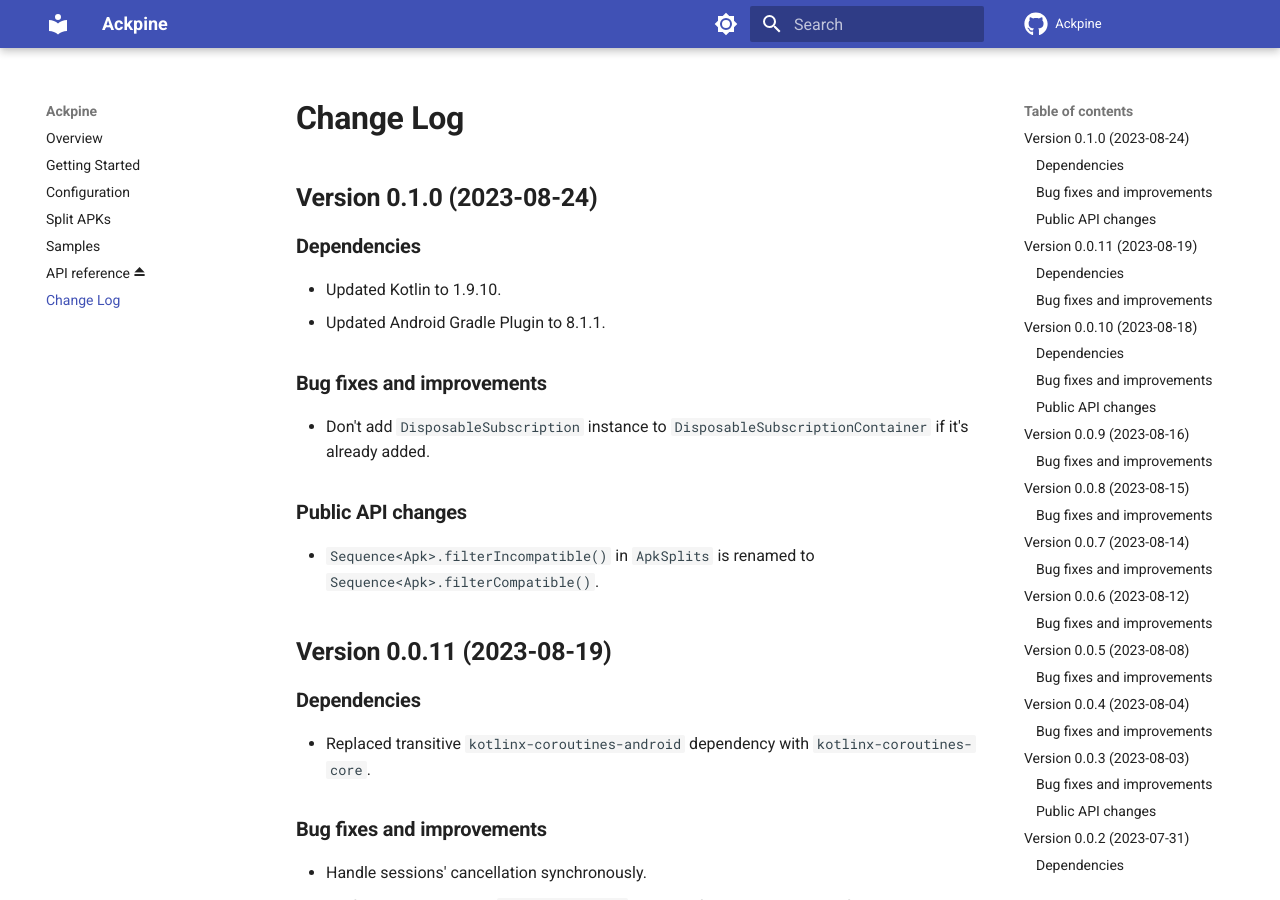
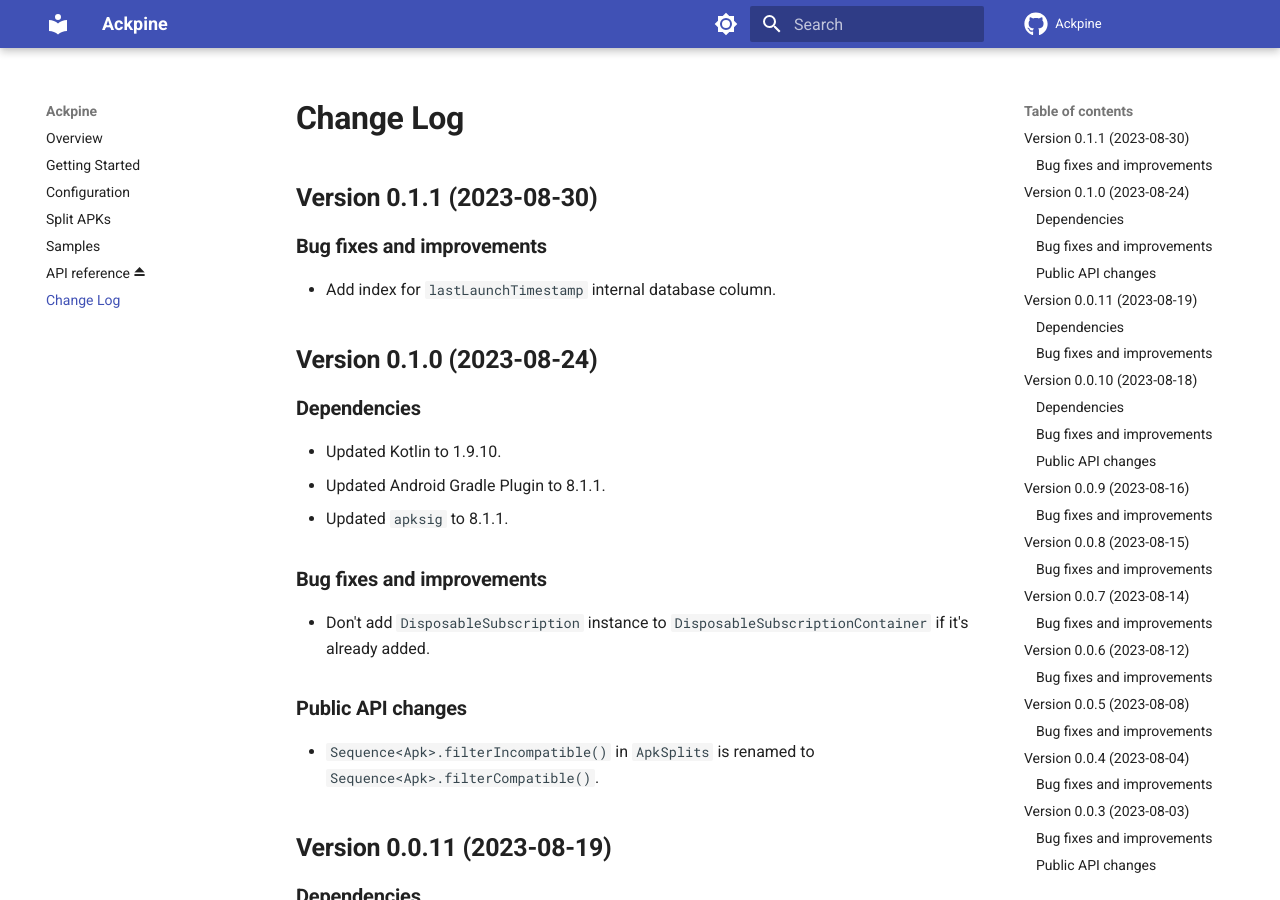
Before and after one commit to solrudev/Ackpine, an MkDocs documentation site: the page built from docs/changelog.md, in a window 1280 px wide and 900 px high. Built offline with MkDocs 1.6.1 and Material for MkDocs 9.7.7, drawn with Linux system fonts in a browser that asks for light colours; comment, search, counter and statistics services are not loaded.

Commit message:
add version 0.1.1 to changelog

```diff
--- a/docs/changelog.md
+++ b/docs/changelog.md
@@ -1,5 +1,12 @@
 Change Log
 ==========
+
+Version 0.1.1 (2023-08-30)
+--------------------------
+
+### Bug fixes and improvements
+
+- Add index for `lastLaunchTimestamp` internal database column.
 
 Version 0.1.0 (2023-08-24)
 --------------------------
@@ -8,6 +15,7 @@ Version 0.1.0 (2023-08-24)
 
 - Updated Kotlin to 1.9.10.
 - Updated Android Gradle Plugin to 8.1.1.
+- Updated `apksig` to 8.1.1.
 
 ### Bug fixes and improvements
 
```
